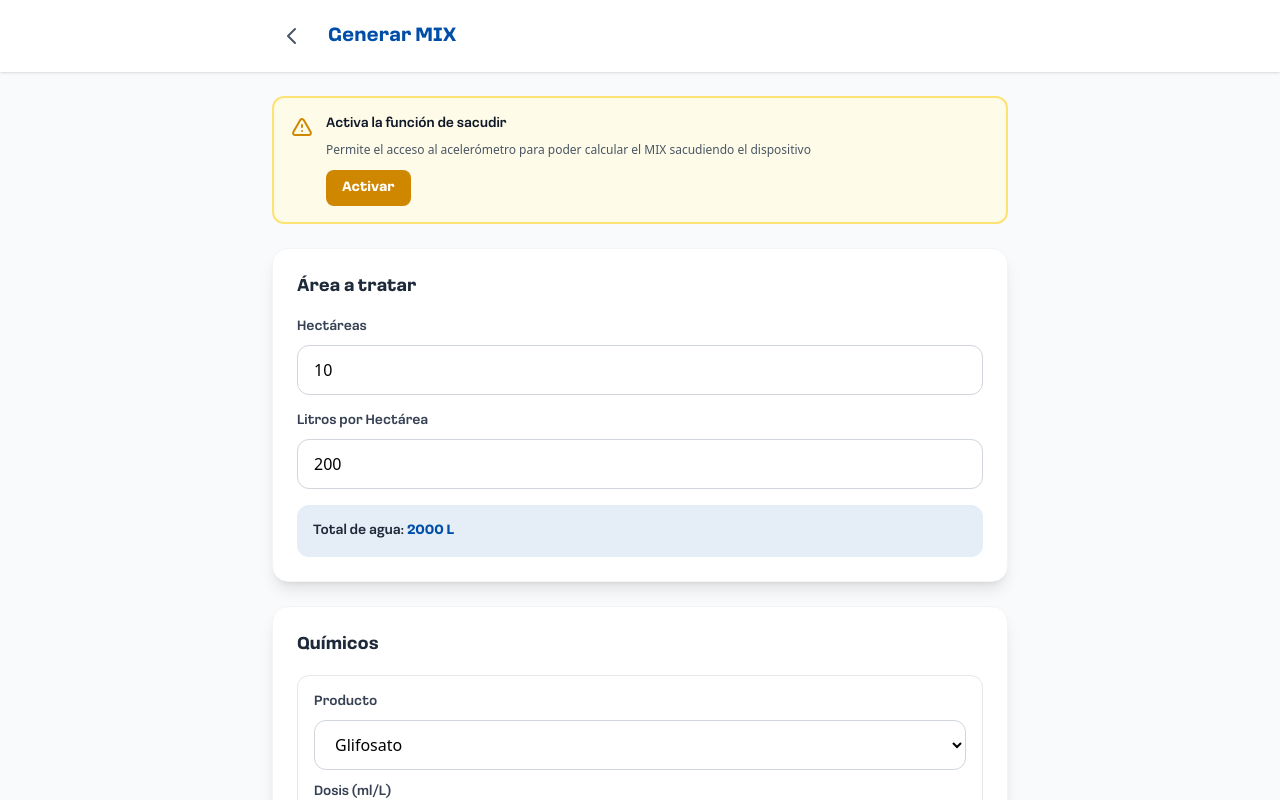
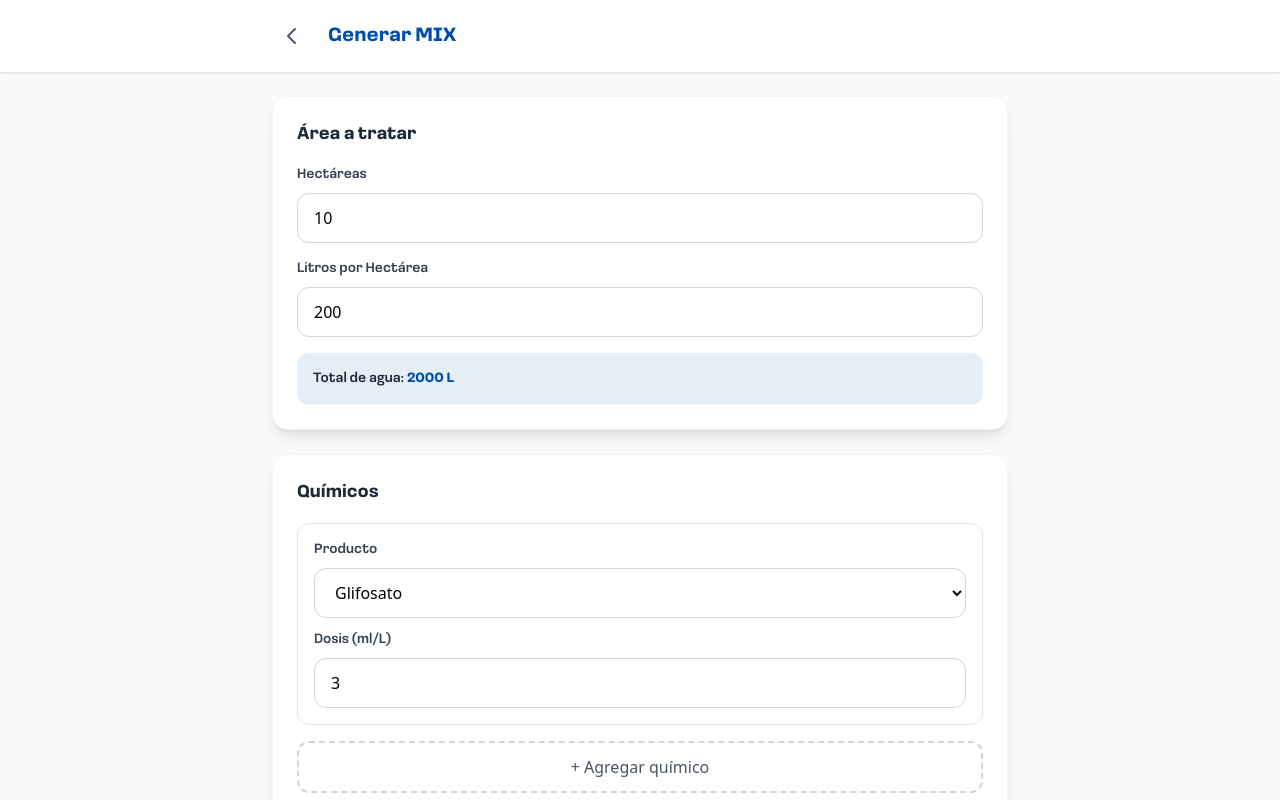
Before and after one commit to ivanpalachuk/loom-pwa, a React (Vite) app: page /mix in a window 1280 px wide. Built offline with nearby package versions, Linux system fonts and the light colour scheme; sample sign-in values are in the browser's storage; a web font is replaced by a local one.

Commit message:
Disable accelerometer functionality temporarily and fix InstallPWA dismiss

```diff
--- a/src/components/InstallPWA.tsx
+++ b/src/components/InstallPWA.tsx
@@ -41,8 +41,7 @@ export default function InstallPWA() {
     // Calcular si mostrar instrucciones iOS
     const shouldShowIOSInstructions = !isInStandaloneMode() &&
                                       !iosDismissed &&
-                                      (isIOS() && isSafari()) ||
-                                      isChromeIOS();
+                                      ((isIOS() && isSafari()) || isChromeIOS());
 
     useEffect(() => {
         // No configurar listener si ya está instalada
--- a/src/pages/MixPage.tsx
+++ b/src/pages/MixPage.tsx
@@ -1,7 +1,7 @@
-import { useState, useEffect } from 'react';
+import { useState } from 'react';
 import { useNavigate } from 'react-router-dom';
 import { Formik, Form, Field, FieldArray } from 'formik';
-import { useAccelerometer } from '../hooks/useAccelerometer';
+// import { useAccelerometer } from '../hooks/useAccelerometer';
 
 interface Chemical {
     name: string;
@@ -40,59 +40,60 @@ export default function MixPage() {
     const navigate = useNavigate();
     const [showResult, setShowResult] = useState(false);
     const [mixResult, setMixResult] = useState<MixResult | null>(null);
-    const [shakeCount, setShakeCount] = useState(0);
-    const [lastShakeTime, setLastShakeTime] = useState(0);
+    // const [shakeCount, setShakeCount] = useState(0);
+    // const [lastShakeTime, setLastShakeTime] = useState(0);
 
-    const accelerometerHook = useAccelerometer({
-        onShake: () => {
-            // Debounce: solo contar sacudidas separadas por al menos 300ms
-            const now = Date.now();
-            if (now - lastShakeTime < 300) return;
+    // TEMPORALMENTE DESACTIVADO - Funcionalidad de acelerómetro
+    // const accelerometerHook = useAccelerometer({
+    //     onShake: () => {
+    //         // Debounce: solo contar sacudidas separadas por al menos 300ms
+    //         const now = Date.now();
+    //         if (now - lastShakeTime < 300) return;
+    //
+    //         if (accelerometerHook.permission === 'granted' && !showResult) {
+    //             setLastShakeTime(now);
+    //             setShakeCount(prev => prev + 1);
+    //         }
+    //     },
+    //     shakeThreshold: 20, // Aumentado para evitar falsos positivos
+    // });
 
-            if (accelerometerHook.permission === 'granted' && !showResult) {
-                setLastShakeTime(now);
-                setShakeCount(prev => prev + 1);
-            }
-        },
-        shakeThreshold: 20, // Aumentado para evitar falsos positivos
-    });
-
-    const { requestPermission, permission } = accelerometerHook;
+    // const { requestPermission, permission } = accelerometerHook;
 
     // Solicitar permisos automáticamente al cargar (solo iOS)
-    useEffect(() => {
-        // Verificar si es iOS y requiere permiso
-        // eslint-disable-next-line @typescript-eslint/no-explicit-any
-        const needsPermission = typeof (DeviceMotionEvent as any).requestPermission === 'function';
-
-        if (!needsPermission) {
-            console.log('No requiere permiso de acelerómetro (Android/Desktop)');
-        }
-    }, []);
+    // useEffect(() => {
+    //     // Verificar si es iOS y requiere permiso
+    //     // eslint-disable-next-line @typescript-eslint/no-explicit-any
+    //     const needsPermission = typeof (DeviceMotionEvent as any).requestPermission === 'function';
+    //
+    //     if (!needsPermission) {
+    //         console.log('No requiere permiso de acelerómetro (Android/Desktop)');
+    //     }
+    // }, []);
 
     // Solicitar permisos manualmente (para iOS)
-    const handleRequestPermission = async (e: React.MouseEvent) => {
-        e.preventDefault();
-        e.stopPropagation();
+    // const handleRequestPermission = async (e: React.MouseEvent) => {
+    //     e.preventDefault();
+    //     e.stopPropagation();
+    //
+    //     if (!requestPermission) {
+    //         console.error('requestPermission no disponible');
+    //         return;
+    //     }
 
-        if (!requestPermission) {
-            console.error('requestPermission no disponible');
-            return;
-        }
-
-        try {
-            console.log('Solicitando permiso...');
-            const granted = await requestPermission();
-            console.log('Resultado:', granted);
-
-            if (!granted) {
-                console.warn('Permiso denegado');
-            }
-        } catch (error) {
-            console.error('Error en handleRequestPermission:', error);
-            // No mostrar alert aquí, solo log
-        }
-    };
+    //     try {
+    //         console.log('Solicitando permiso...');
+    //         const granted = await requestPermission();
+    //         console.log('Resultado:', granted);
+    //
+    //         if (!granted) {
+    //             console.warn('Permiso denegado');
+    //         }
+    //     } catch (error) {
+    //         console.error('Error en handleRequestPermission:', error);
+    //         // No mostrar alert aquí, solo log
+    //     }
+    // };
 
     const initialValues: MixFormValues = {
         hectares: 10,
@@ -119,13 +120,13 @@ export default function MixPage() {
         setShowResult(true);
     };
 
-    // Auto-submit cuando se sacude 5 veces
-    if (shakeCount >= 5 && !showResult) {
-        const formElement = document.querySelector('form');
-        if (formElement) {
-            formElement.dispatchEvent(new Event('submit', { cancelable: true, bubbles: true }));
-        }
-    }
+    // Auto-submit cuando se sacude 5 veces - DESACTIVADO
+    // if (shakeCount >= 5 && !showResult) {
+    //     const formElement = document.querySelector('form');
+    //     if (formElement) {
+    //         formElement.dispatchEvent(new Event('submit', { cancelable: true, bubbles: true }));
+    //     }
+    // }
 
     return (
         <div className="bg-gray-50 flex flex-col" style={{ height: '100dvh' }}>
@@ -156,8 +157,8 @@ export default function MixPage() {
                         >
                             {({ values }) => (
                                 <Form className="space-y-6">
-                                    {/* Permission Request for iOS */}
-                                    {permission === 'prompt' && (
+                                    {/* Permission Request for iOS - DESACTIVADO */}
+                                    {/* {permission === 'prompt' && (
                                         <div className="bg-yellow-50 border-2 border-yellow-400/50 rounded-xl p-4">
                                             <div className="flex items-start gap-3">
                                                 <svg className="w-6 h-6 text-yellow-600 flex-shrink-0 mt-0.5" fill="none" stroke="currentColor" viewBox="0 0 24 24">
@@ -180,15 +181,15 @@ export default function MixPage() {
                                                 </div>
                                             </div>
                                         </div>
-                                    )}
+                                    )} */}
 
-                                    {/* Shake Counter */}
-                                    {shakeCount > 0 && permission === 'granted' && (
+                                    {/* Shake Counter - DESACTIVADO */}
+                                    {/* {shakeCount > 0 && permission === 'granted' && (
                                         <div className="bg-loom-10 border-2 border-loom/20 rounded-xl p-4 text-center">
                                             <p className="text-sm text-gray-600">Sacudidas: {shakeCount}/5</p>
                                             <p className="text-xs text-gray-500 mt-1">Sacude el celular 5 veces para mezclar</p>
                                         </div>
-                                    )}
+                                    )} */}
 
                                     {/* Area Card */}
                                     <div className="bg-white rounded-2xl shadow-lg border border-gray-100 p-6">
@@ -376,7 +377,7 @@ export default function MixPage() {
                                 <button
                                     onClick={() => {
                                         setShowResult(false);
-                                        setShakeCount(0);
+                                        // setShakeCount(0);
                                     }}
                                     className="flex-1 bg-gray-200 text-gray-700 py-4 px-6 rounded-xl font-semibold active:scale-95 transition-all"
                                 >
```
